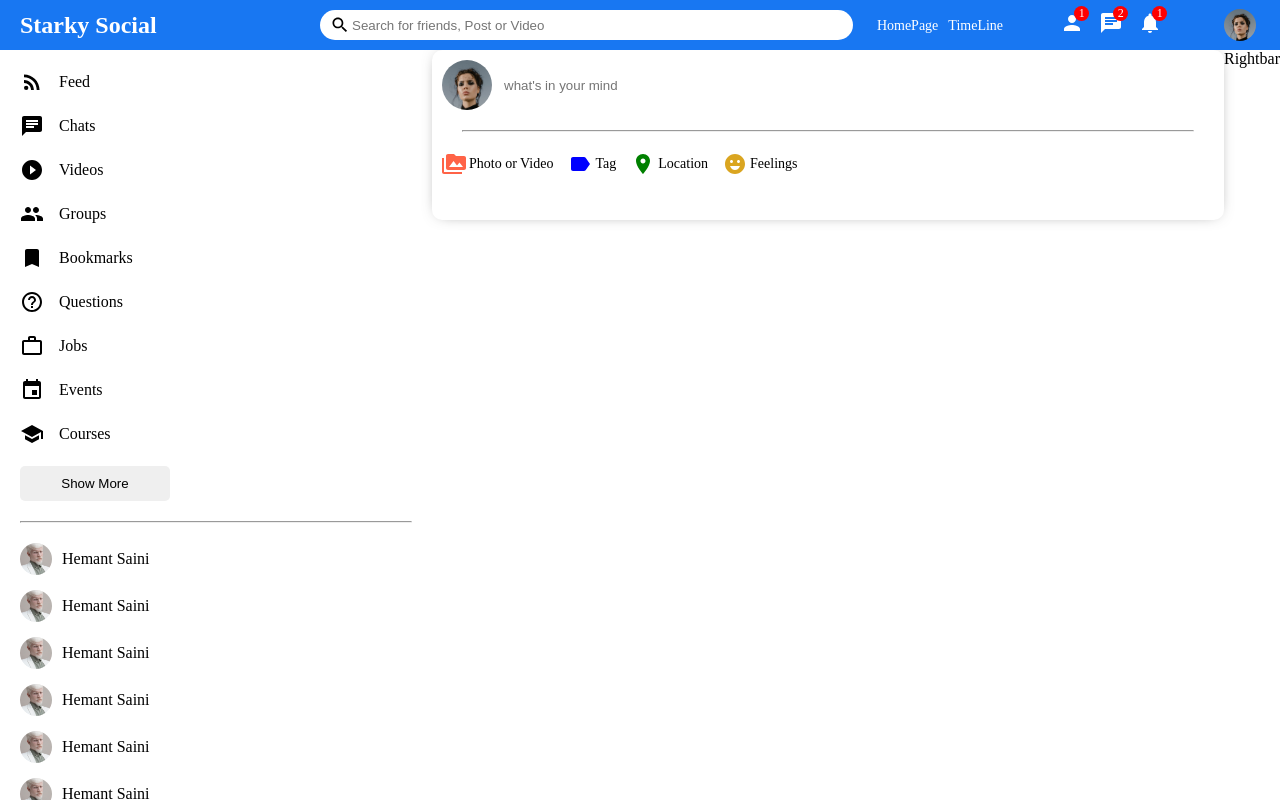
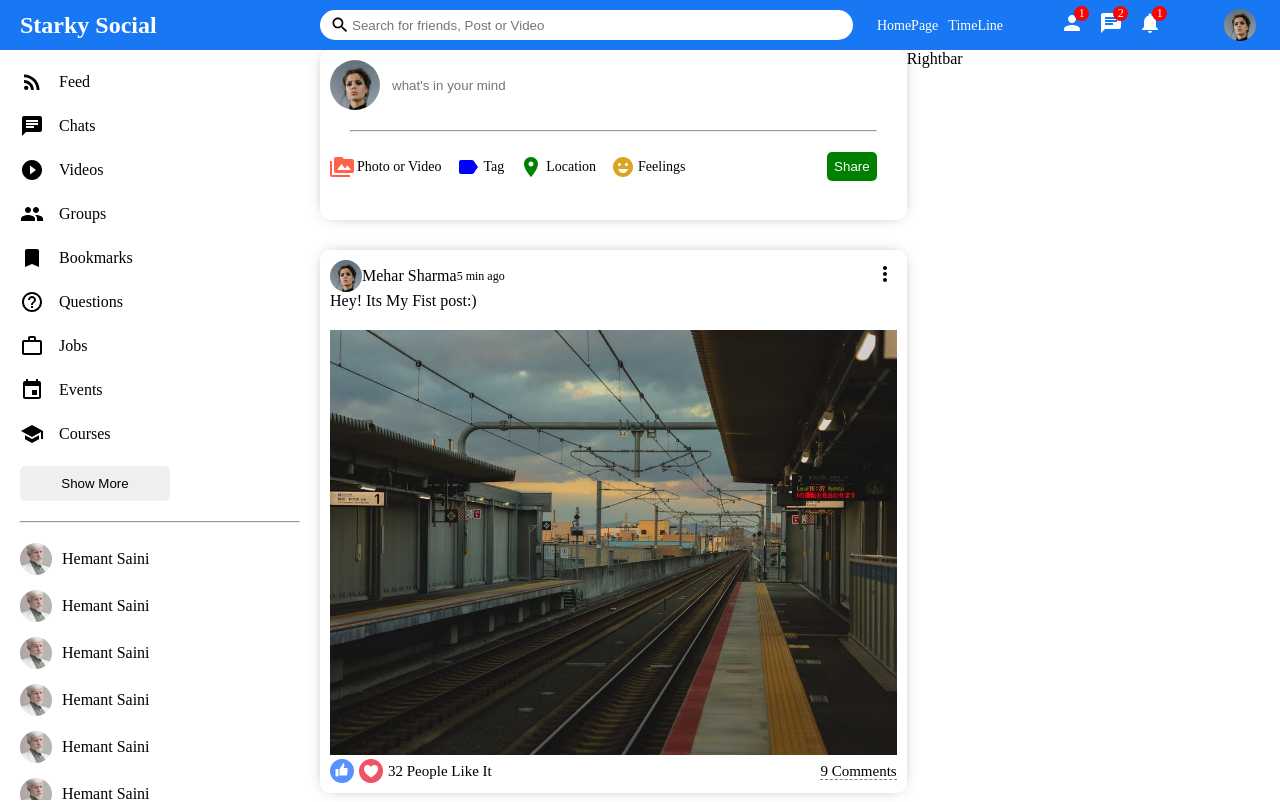
Before and after one commit to Akash09783/Social-Media-App-UI-React-Js-, a React (Create React App) app: page / in a window 1280 px wide. Shown: the top 802 px of the page. Built offline with nearby package versions, Linux system fonts and the light colour scheme.

Commit message:
post section done

```diff
--- a/src/components/feed/Feed.js
+++ b/src/components/feed/Feed.js
@@ -1,9 +1,15 @@
 import Share from '../share/Share'
+import Post from '../post/Post'
 import './feed.css'
 function Feed() {
   return (
     <div className='feed'>
       <Share/>
+      <Post/>
+      <Post/>
+      <Post/>
+      <Post/>
+      <Post/>
     </div>
   )
 }
--- /dev/null
+++ b/src/components/post/Post.js
@@ -0,0 +1,40 @@
+import React from "react";
+import "./post.css";
+import { MoreVert } from "@mui/icons-material";
+function Post() {
+  return (
+    <div className="post">
+      <div className="postWrapper">
+        <div className="postTop">
+          <div className="postTopLeft">
+            <img className="postProfileImg" src={require('../Images/Person/PR1.jpeg')} alt="" />
+            <span className="postUserName">Mehar Sharma </span>
+            <span className="postDate"> 5 min ago</span>
+
+
+
+          </div>
+          <div className="postTopRight">
+            <MoreVert/>
+          </div>
+        </div>
+        <div className="PostCenter">
+            <span className="postText">Hey! Its My Fist post:) </span>
+            <img className="postImg" src={require ('../Images/post/1.jpeg')} alt="" />
+        </div>
+        <div className="postBottom">
+            <div className="postBottomLeft">
+                <img className="likeIcon" src={require ('../Images/like.png')} alt="" />
+                <img className="likeIcon" src={require ('../Images/heart.png')} alt="" />
+                <span className="postLikeCounter">32 People Like It</span>
+            </div>
+            <div className="postBottomRight">
+                <span className="postCommentText">9 Comments</span>
+            </div>
+        </div>
+      </div>
+    </div>
+  );
+}
+
+export default Post;
--- /dev/null
+++ b/src/components/post/post.css
@@ -0,0 +1,78 @@
+.post {
+    width: 100%;
+    border-radius: 10px;
+    -webkit-box-shadow: 0px 0px 16px -8px rgba(0, 0, 0, 0.68);
+    box-shadow: 0px 0px 16px -8px rgba(0, 0, 0, 0.68);
+    margin: 30px 0;
+  }
+
+  .postWrapper {
+    padding: 10px;
+  }
+
+  .postTop {
+    display: flex;
+    align-items: center;
+    justify-content: space-between;
+  }
+
+  .postTopLeft {
+    display: flex;
+    align-items: center;
+  }
+
+  .postProfileImg {
+    width: 32px;
+    height: 32px;
+    border-radius: 50%;
+    object-fit: cover;
+  }
+
+  .postUsername {
+    font-size: 15px;
+    font-weight: 500;
+    margin: 0 10px;
+  }
+
+  .postDate{
+      font-size: 12px;
+  }
+
+  .postCenter{
+      margin: 20px 0;
+  }
+
+  .postImg{
+      margin-top: 20px;
+      width: 100%;
+      max-height: 500px;
+      object-fit: contain;
+  }
+
+  .postBottom{
+      display: flex;
+      align-items: center;
+      justify-content: space-between;
+  }
+
+  .postBottomLeft{
+      display: flex;
+      align-items: center;
+  }
+
+  .likeIcon{
+      width: 24px;
+      height: 24px;
+      margin-right: 5px;
+      cursor: pointer;
+  }
+
+  .postLikeCounter{
+      font-size: 15px;
+  }
+
+  .postCommentText{
+      cursor: pointer;
+      border-bottom: 1px dashed gray;
+      font-size: 15px;
+  }
--- a/src/components/rightbar/rightbar.css
+++ b/src/components/rightbar/rightbar.css
@@ -1,55 +1,83 @@
-.sidebar {
-    flex: 3;
-    height: calc(100vh - 50px);
-    overflow-y: scroll;
-    position: sticky;
-    top: 50px;
+.rightbar {
+    flex: 3.5;
   }
 
-  ::-webkit-scrollbar {
-    width: 5px;
-  }
-  ::-webkit-scrollbar-track {
-    background-color: #f1f1f1;
-  }
-  ::-webkit-scrollbar-thumb {
-    background-color: rgb(179, 179, 179);
+  .rightbarWrapper {
+    padding: 20px 20px 0 0;
   }
 
-  .sidebarWrapper {
-    padding: 20px;
+  .birthdayContainer {
+    display: flex;
+    align-items: center;
   }
 
-  .sidebarList {
+  .birthdayImg {
+    width: 40px;
+    height: 40px;
+    margin-right: 10px;
+  }
+
+  .birthdayText {
+    font-weight: 300;
+    font-size: 15px;
+  }
+
+  .rightbarAd {
+    width: 100%;
+    border-radius: 10px;
+    margin: 30px 0;
+  }
+
+  .rightbarTitle{
+      margin-bottom: 20px;
+  }
+
+  .rightbarFriendList {
     padding: 0;
     margin: 0;
     list-style: none;
   }
 
-  .sidebarListItem {
-    display: flex;
-    align-items: center;
-    margin-bottom: 20px;
+  .rightbarTitle{
+    font-size: 18px;
+    font-weight: 500;
+    margin-bottom: 10px;
   }
 
-  .sidebarIcon {
-    margin-right: 15px;
+  .rightbarInfo{
+    margin-bottom: 30px;
   }
 
-  .sidebarButton {
-    width: 150px;
-    border: none;
-    padding: 10px;
-    border-radius: 5px;
-    font-weight: 500;
+  .rightbarInfoItem{
+    margin-bottom: 10px;
   }
 
-  .sidebarHr {
-    margin: 20px 0;
+  .rightbarInfoKey{
+    font-weight: 500;
+    margin-right: 15px;
+    color: #555;
   }
 
-  .sidebarFriendList {
-    padding: 0;
-    margin: 0;
-    list-style: none;
+  .rightbarInfoValue{
+    font-weight: 300;
   }
+
+  .rightbarFollowings{
+    display: flex;
+    flex-wrap: wrap;
+    justify-content: space-between;
+  }
+
+  .rightbarFollowing{
+    display: flex;
+    flex-direction: column;
+    margin-bottom: 20px;
+    cursor: pointer;
+  }
+
+  .rightbarFollowingImg{
+    width: 100px;
+    height: 100px;
+    object-fit: cover;
+    border-radius: 5px;
+  }
--- a/src/components/share/Share.js
+++ b/src/components/share/Share.js
@@ -29,6 +29,7 @@ function Share() {
                     <span className="shareOptionText">Feelings</span>
                 </div>
             </div>
+            <button className="shareButton">Share</button>
         </div>
       </div>
     </div>
```
